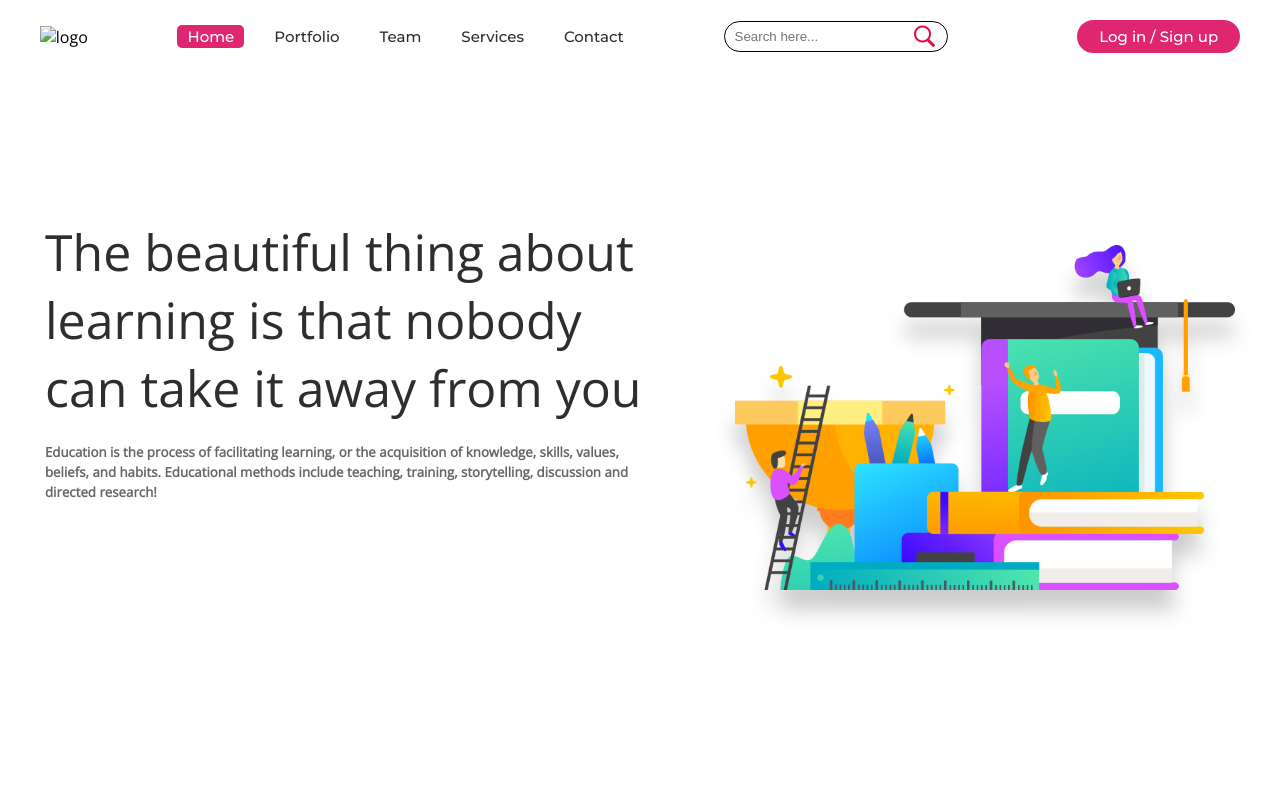
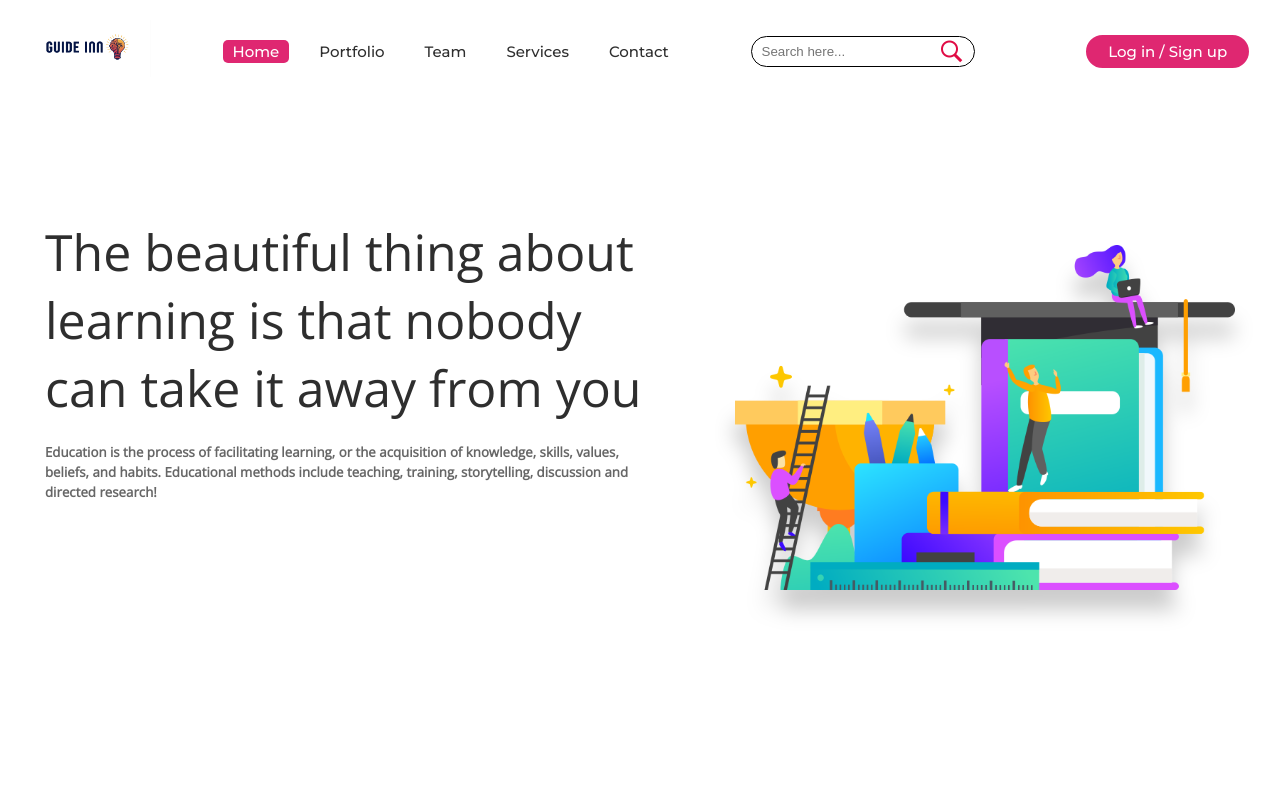
Before and after one commit to Abhinav854301/EdTech-project, a plain HTML site: page index.html in a window 1280 px wide. Shown: the top 800 px of the page. Drawn offline with nearby package versions, Linux system fonts and the light colour scheme.

Commit message:
Update index.html

```diff
--- a/index.html
+++ b/index.html
@@ -28,7 +28,7 @@
 <!-- Navigation Bar -->
 	<header id="header">
 		<nav>
-			<div class="logo"><img src="images/icon/logo.png" alt="logo"></div>
+			<div class="logo"><img src="images/logo/logo1.png" alt="logo"></div>
 			<ul>
 				<li><a class="active" href="">Home</a></li>
 				<li><a href="#portfolio_section">Portfolio</a></li>
```
